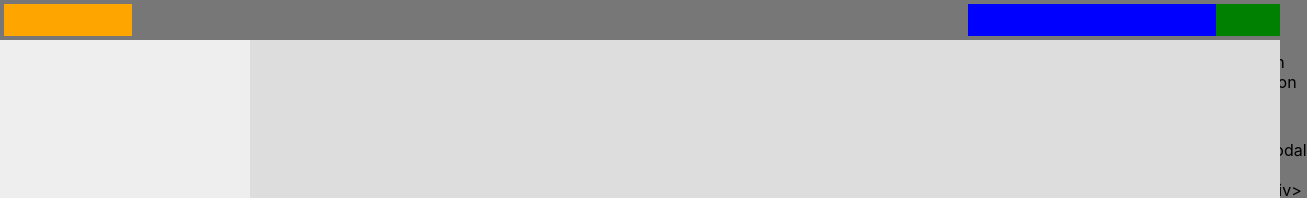
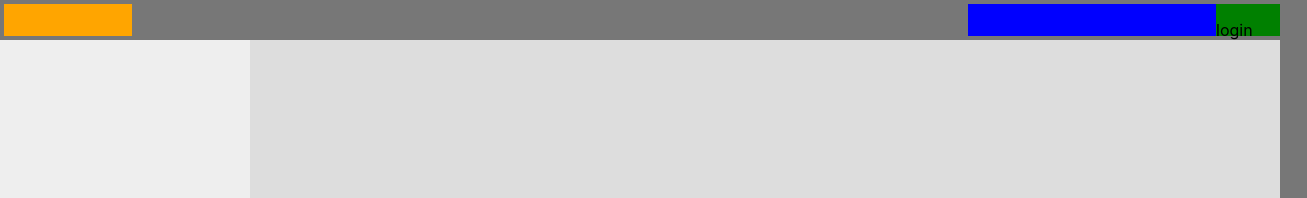
Before and after one commit to deruloxxx/spa-book, a React (Create React App) app: page / in a window 1280 px wide. Shown: the top 198 px of the page, 1307 px wide, since content can reach past the window. Built offline with nearby package versions, Linux system fonts and the light colour scheme.

Commit message:
feat(add login modal): click "login", open the modal

```diff
--- a/src/components/abstracts/modal/UserModal.tsx
+++ b/src/components/abstracts/modal/UserModal.tsx
@@ -1,13 +1,6 @@
 import style from './UserModal.module.css'
 
-export function _UserModal (boo) {
-    return "<div>" + "Modal value is: " + boo.toggleMySelf() + "</div>"
-}
-
-_UserModal({toggleMySelf: function () {return "hello"}})
-
-export const UserModal = (props: {toggleMySelf?: () => void}) => {
-    console.log(props);
+export const UserModal = (props: { toggleMySelf?: () => void }) => {
 
   const toggleMySelf = props.toggleMySelf || (() => window.alert("hello"))
   return (
--- a/src/components/mols/LoginButton/LoginButton.tsx
+++ b/src/components/mols/LoginButton/LoginButton.tsx
@@ -1,6 +1,6 @@
 import './LoginButton.css';
 import {useToggle} from "react-use";
-import {_UserModal} from "../../abstracts/modal/UserModal";
+import {UserModal} from "../../abstracts/modal/UserModal";
 
 export const LoginButton = () => {
   const [isModal, toggleModal] = useToggle(false);
@@ -8,17 +8,13 @@ export const LoginButton = () => {
   return (
     <>
       <div className="login-button">
-                <div onClick={toggleModal} style={{padding: '2em'}}>
+        <div onClick={toggleModal}>
           <p>login button</p>
         </div>
       </div>
-            {_UserModal({toggleMySelf: () => {return "hello"}})}
-
       {isModal &&
-            // <UserModal onClick={toggleMySelf} />
-                <div>Foo</div> //
+        <UserModal toggleMySelf={toggleModal}/>
       }
     </>
-
   )
 }
--- a/src/components/orgs/chatfooter/ChatFooter.tsx
+++ b/src/components/orgs/chatfooter/ChatFooter.tsx
@@ -1,7 +1,7 @@
 import './ChatFooter.css'
 
 export const ChatFooter = () => {
-    return (
-        <div className="spa-shell-foot"></div>
-    )
+  return (
+    <div className="spa-shell-foot"></div>
+  )
 }
```
Also changed, not shown: src/components/orgs/chatheader/ChatHeader.tsx (indentation only), src/components/orgs/chatslider/ChatSlider.tsx (indentation only), src/components/template/Chat.tsx (indentation only), 1 other file (tests, documents, lock files or other folders). Lines whose indentation alone changed are shown as unchanged.
